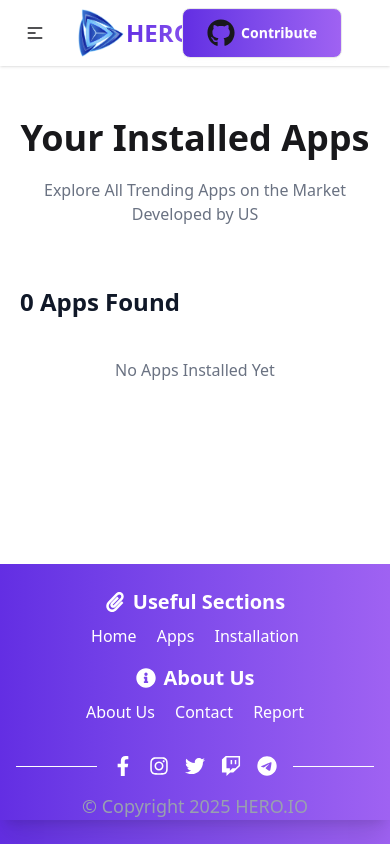
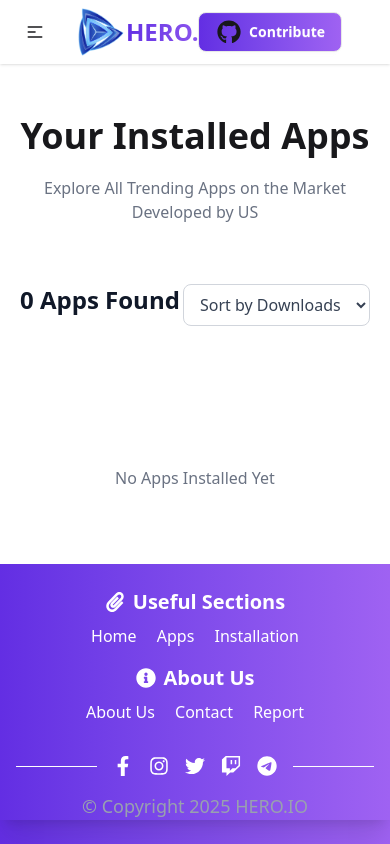
Before and after one commit to MOHITUL/hero-io-projects, a React (Vite) app: page /installation in a window 390 px wide. Built offline with nearby package versions, Linux system fonts and the light colour scheme.

Commit message:
uninstall toastyfy added

```diff
--- a/src/Components/Navbar.jsx
+++ b/src/Components/Navbar.jsx
@@ -53,8 +53,8 @@ const Navbar = () => {
 
             {/* 3 */}
             <div className="navbar-end">
-                <div className='flex justify-center items-center btn bg-gradient-to-r from-[#632EE3] to-[#9F62F2] rounded-lg mx-10 p-6'>
-                    <FaGithub className='h-7 w-7'/>
+                <div className='flex justify-center items-center btn bg-gradient-to-r from-[#632EE3] to-[#9F62F2] rounded-lg mx-10 p-4 md:p-6'>
+                    <FaGithub className='h-6 w-7'/>
                 <NavLink to="https://github.com/MOHITUL" className="font-bold text-white text-sm">Contribute</NavLink>
                 </div>
             </div>
--- a/src/Pages/Installation.jsx
+++ b/src/Pages/Installation.jsx
@@ -1,37 +1,65 @@
 import React, { useEffect, useState } from 'react';
 import { FaDownload, FaStar } from 'react-icons/fa';
+import { toast, ToastContainer } from 'react-toastify';
 
 const Installation = () => {
     const [installedApps, setInstalledApps] = useState([]);
+
 
     useEffect(() => {
         const apps = JSON.parse(localStorage.getItem("installedApps")) || [];
         setInstalledApps(apps);
     },[]);
 
+
     const handleUninstall = (id) =>{
+        const app = installedApps.find(app => app.id === id);
         const updated = installedApps.filter(app => app.id !== id);
         setInstalledApps(updated);
         localStorage.setItem("installedApps", JSON.stringify(updated));
+         toast.success(`${app.title} Uninstalled successfully!`,{position: "top-center"});
     };
+
+    // sort
+
+    const [sortOrder,setSortOrder] = useState("");
+    const handleSort = (order) =>{
+        setSortOrder(order);
+
+        const sorted = [...installedApps].sort((a,b)=>{
+
+            return order === "high-low" ? b.downloads - a.downloads : a.downloads - b.downloads;
+        })
+        setInstalledApps(sorted)
+    }
+
+
     return (
         <div className='max-w-7xl mx-auto p-5'>
             <h1 className='text-4xl font-bold text-center mt-8 mb-5' >Your Installed Apps</h1>
             <p className='text-gray-500 text-center mb-15'>Explore All Trending Apps on the Market Developed by US</p>
 
-            <p className='mb-10 text-gray-900 font-semibold  text-2xl'>{installedApps.length} Apps Found</p>
+            <div className='flex justify-between text-center mb-5'>
+                <p className=' text-gray-900 font-semibold  text-2xl'>{installedApps.length} Apps Found</p>
+
+            <select value={sortOrder} onChange={(e) => handleSort(e.target.value)} className='border border-gray-300 rounded-lg px-3 py-2 text-gray-700 focus:ring-2 focus:ring-indigo-400'>
+                <option value="">Sort by Downloads</option>
+                <option value="high-low">High - Low</option>
+                <option value="low-high">Low - High</option>
+            </select>
+            </div>
 
             <div className='space-y-5'>
                 {
                     installedApps.length === 0 ? (
-                        <p className='text-gray-500 text-center'> No Apps Installed Yet </p>
+                        <p className='text-gray-500 text-center mt-35'> No Apps Installed Yet </p>
                     ) : (
                         installedApps.map(app => (
                             <div key={app.id} className='flex justify-between items-center p-5 rounded-md shadow bg-white'>
                                 <div className='flex items-center gap-4'>
                                     <img src={app.image} className='w-16 h-16 rounded object-cover'/>
                                     <div>
-                                        <h2 className='font-semibold text-lg'>{app.title}</h2>
+                                        <h2 className='font-semibold text-xl mb-2'>{app.title}</h2>
                                         <div className='flex items-center gap-3 text-gray-500 text-sm'>
                                             <span className='flex items-center gap-1 text-green-600'> <FaDownload/> {app.downloads} </span>
                                             <span className='flex items-center gap-1 text-yellow-500'> <FaStar/>{app.ratingAvg}  </span>
@@ -48,6 +76,7 @@ const Installation = () => {
                 }
 
             </div>
+            <ToastContainer />
         </div>
     );
 };
```
